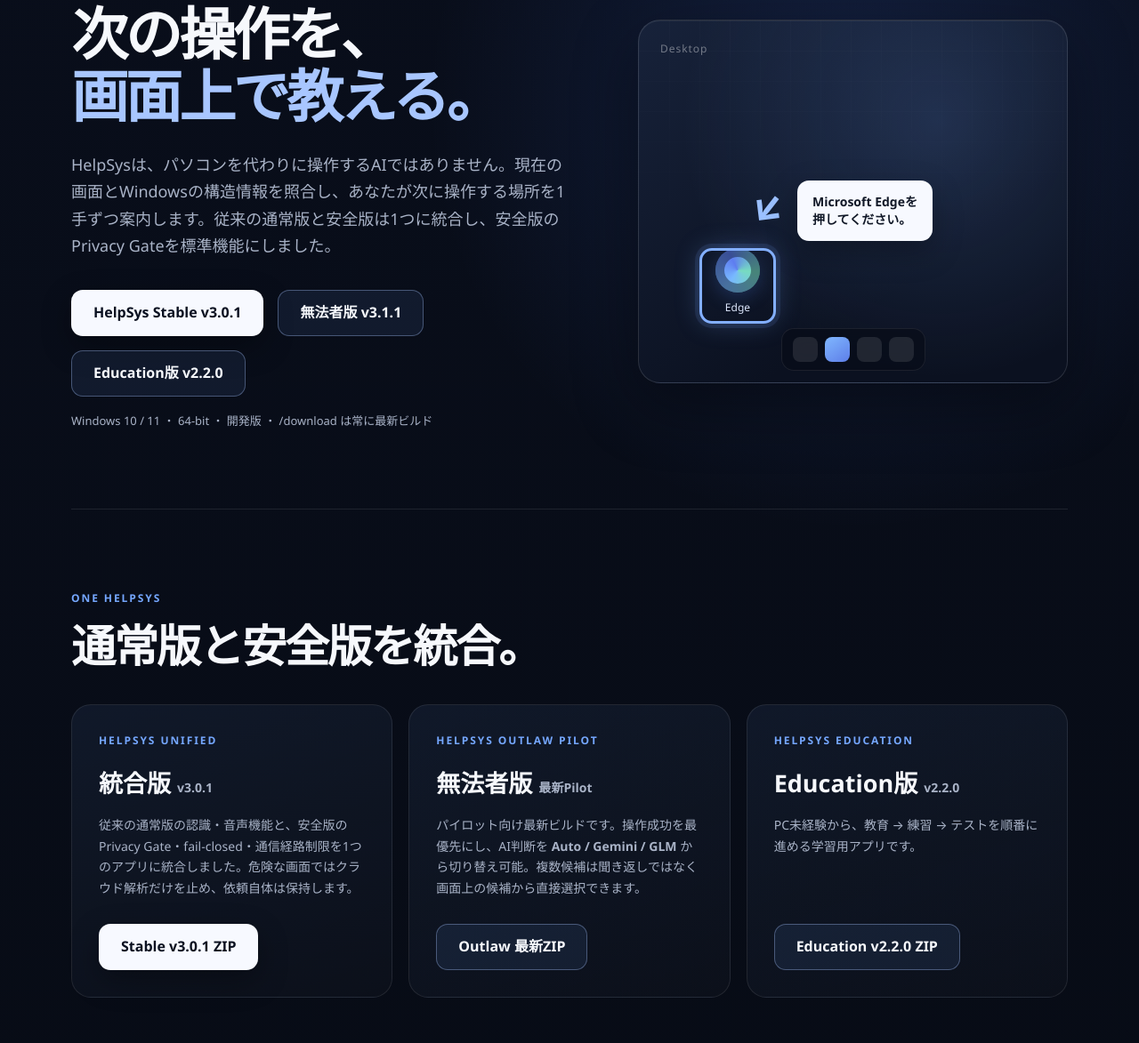
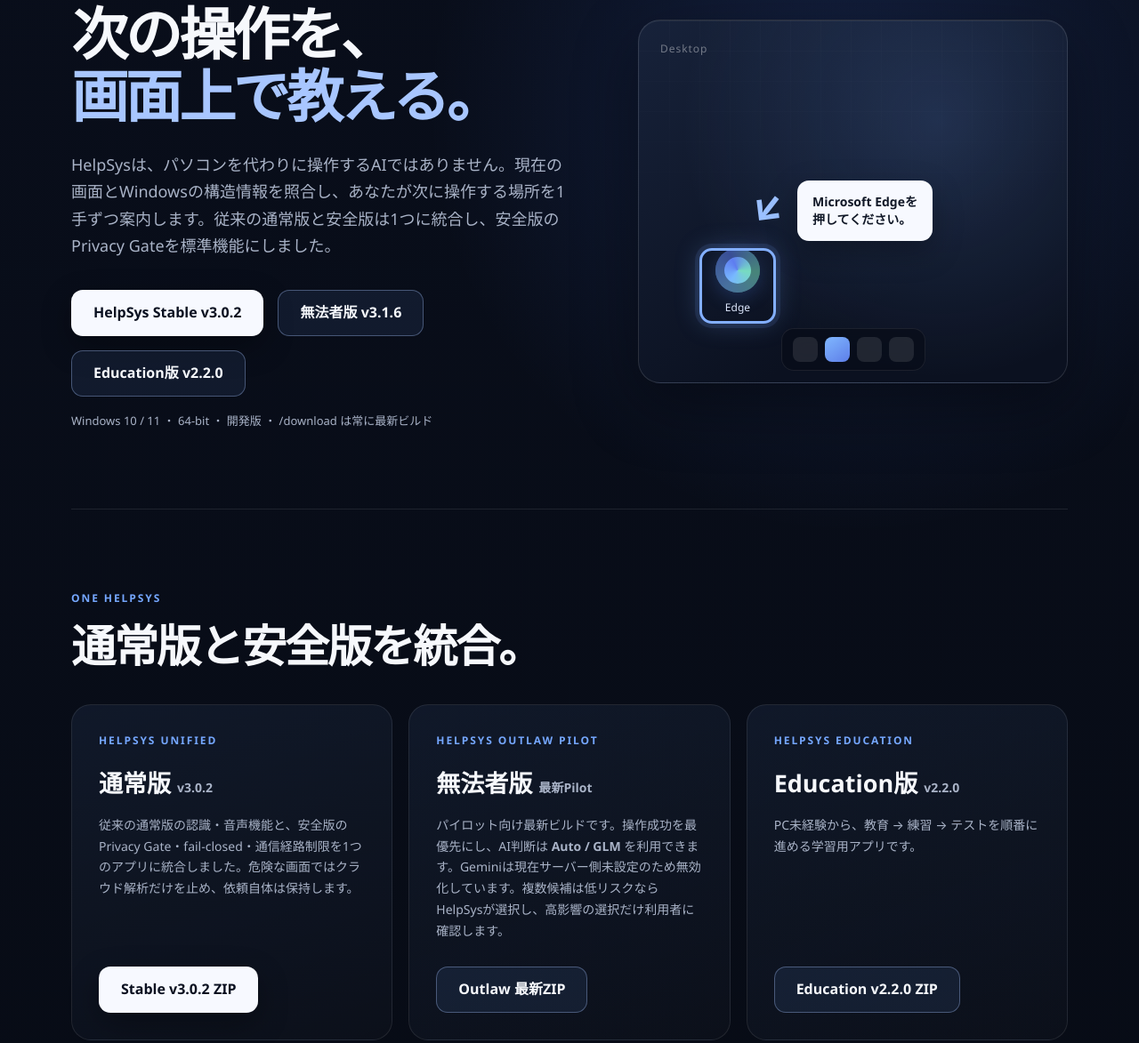
Before and after one commit to syouziroupc/helpsys, a website: page site/index.html in a window 1280 px wide. Shown: the part 177-1350 px from the top of the page at 89% size. Drawn offline with Linux system fonts and the light colour scheme.

Commit message:
Site: retire Stable 3.0.1 and document separate update channels

```diff
--- a/site/index.html
+++ b/site/index.html
@@ -26,8 +26,8 @@
         <h1>次の操作を、<br><span>画面上で教える。</span></h1>
         <p class="lead">HelpSysは、パソコンを代わりに操作するAIではありません。現在の画面とWindowsの構造情報を照合し、あなたが次に操作する場所を1手ずつ案内します。従来の通常版と安全版は1つに統合し、安全版のPrivacy Gateを標準機能にしました。</p>
         <div class="actions" aria-label="ダウンロード">
-          <a class="download-button" href="/download">HelpSys Stable v3.0.1</a>
-          <a class="download-button ghost" href="/download/outlaw">無法者版 v3.1.1</a>
+          <a class="download-button" href="/download">HelpSys Stable v3.0.2</a>
+          <a class="download-button ghost" href="/download/outlaw">無法者版 v3.1.6</a>
           <a class="download-button ghost" href="/download/education">Education版 v2.2.0</a>
           <span class="download-note">Windows 10 / 11 ・ 64-bit ・ 開発版 ・ /download は常に最新ビルド</span>
         </div>
@@ -53,14 +53,14 @@
       <div class="download-options">
         <article class="download-card">
           <p class="eyebrow">HELPSYS UNIFIED</p>
-          <h3>統合版 <small>v3.0.1</small></h3>
+          <h3>通常版 <small>v3.0.2</small></h3>
           <p>従来の通常版の認識・音声機能と、安全版のPrivacy Gate・fail-closed・通信経路制限を1つのアプリに統合しました。危険な画面ではクラウド解析だけを止め、依頼自体は保持します。</p>
-          <a class="download-button" href="/download">Stable v3.0.1 ZIP</a>
+          <a class="download-button" href="/download">Stable v3.0.2 ZIP</a>
         </article>
         <article class="download-card">
           <p class="eyebrow">HELPSYS OUTLAW PILOT</p>
           <h3>無法者版 <small>最新Pilot</small></h3>
-          <p>パイロット向け最新ビルドです。操作成功を最優先にし、AI判断を <strong>Auto / Gemini / GLM</strong> から切り替え可能。複数候補は聞き返しではなく画面上の候補から直接選択できます。</p>
+          <p>パイロット向け最新ビルドです。操作成功を最優先にし、AI判断は <strong>Auto / GLM</strong> を利用できます。Geminiは現在サーバー側未設定のため無効化しています。複数候補は低リスクならHelpSysが選択し、高影響の選択だけ利用者に確認します。</p>
           <a class="download-button ghost" href="/download/outlaw">Outlaw 最新ZIP</a>
         </article>
         <article class="download-card">
@@ -105,7 +105,7 @@
         <div><strong>単一の送信経路</strong><span>画面由来のクラウド要求はPrivacy Gateを通り、HTTP通信はCloud AI Adapterへ集約します。</span></div>
         <div><strong>通信先を固定</strong><span>外部通信はHelpSysの承認済みHTTPS originへ限定し、リダイレクト・Cookie・OSプロキシ継承を無効化します。</span></div>
         <div><strong>生の入力値を送らない</strong><span>入力欄の内容は保持せず、必要な場合も入力有無や検索欄の役割など最小限の状態だけを利用します。</span></div>
-        <div><strong>AI判断を切替可能</strong><span>無法者版では Auto / Gemini / GLM を実行中に切り替えられます。AutoはGeminiを優先し、失敗時のみGLMへ退避します。</span></div>
+        <div><strong>AI判断を切替可能</strong><span>無法者版では Auto / GLM を利用できます。Geminiは現在サーバー側未設定のため無効化しています。</span></div>
         <div><strong>音声は明示開始時のみ</strong><span>音声認識は音声ボタン、またはローカルの起動語で利用者が開始した場合だけクラウド文字起こしへ進みます。</span></div>
       </div>
     </section>
@@ -115,7 +115,7 @@
         <p class="eyebrow">OUTLAW UPDATE NOTICE</p>
         <h2>旧無法者版からの更新について。</h2>
       </div>
-      <p>旧無法者版の更新機能には、誤って Stable 3.0.1 の更新チャネルを見る不具合がありました。<strong>「3.0.1」への更新が表示される場合は更新せず、Outlaw v3.1.1 を一度だけサイトから直接取得してください。</strong> v3.1.1以降は無法者版専用の <code>outlaw-latest</code> チャネルを使用します。</p>
+      <p>旧無法者版の更新機能には、誤って Stable 3.0.1 の更新チャネルを見る不具合がありました。<strong>「3.0.1」への更新が表示される場合は更新せず、Outlaw v3.1.6 を一度だけサイトから直接取得してください。</strong> v3.1.1以降は無法者版専用の <code>outlaw-latest</code> チャネルを使用します。</p>
     </section>
 
     <section class="privacy">
@@ -123,7 +123,7 @@
         <p class="eyebrow">LATEST DOWNLOAD</p>
         <h2>/download は常に最新版。</h2>
       </div>
-      <p>mainブランチが更新されるたびWindows版を自動再ビルドし、GitHub Releaseの <strong>HelpSys-latest-win-x64.zip</strong> を差し替えます。過去の安全版URL <code>/download/safe</code> も互換性のため同じ統合版へ転送します。</p>
+      <p><code>/download</code> は通常版の <strong>HelpSys-latest-win-x64.zip</strong>、<code>/download/outlaw</code> は無法者版の <strong>HelpSys-Outlaw-latest-win-x64.zip</strong> に固定されています。両者の更新チャネルは共有しません。</p>
     </section>
 
     <section class="download-panel">
```
